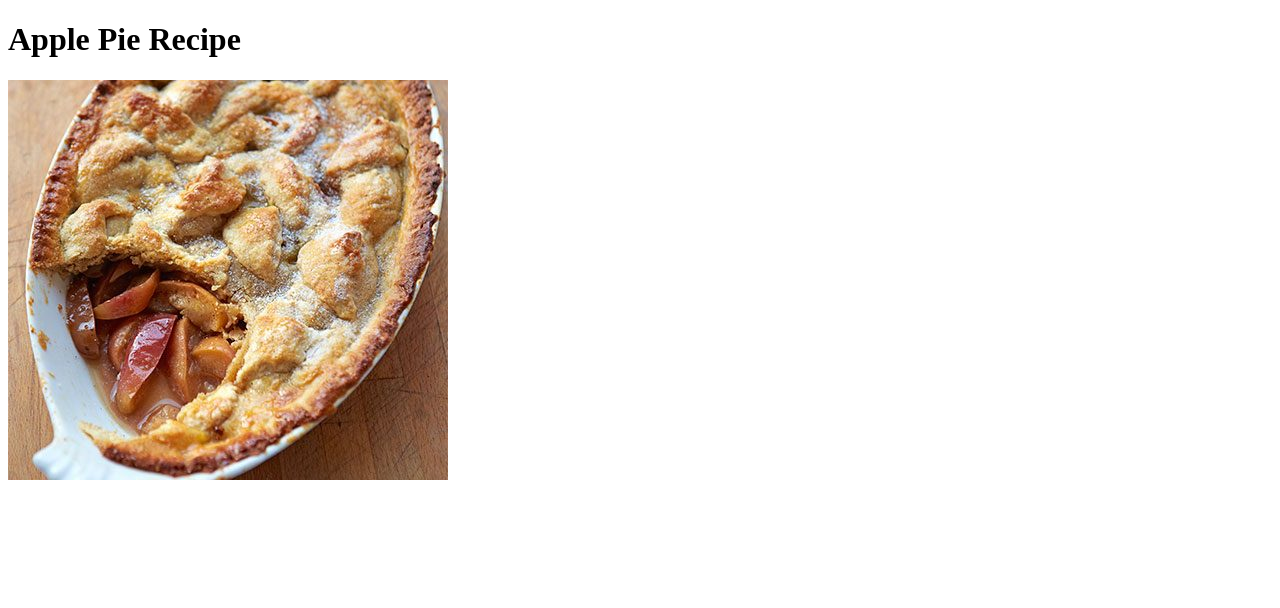
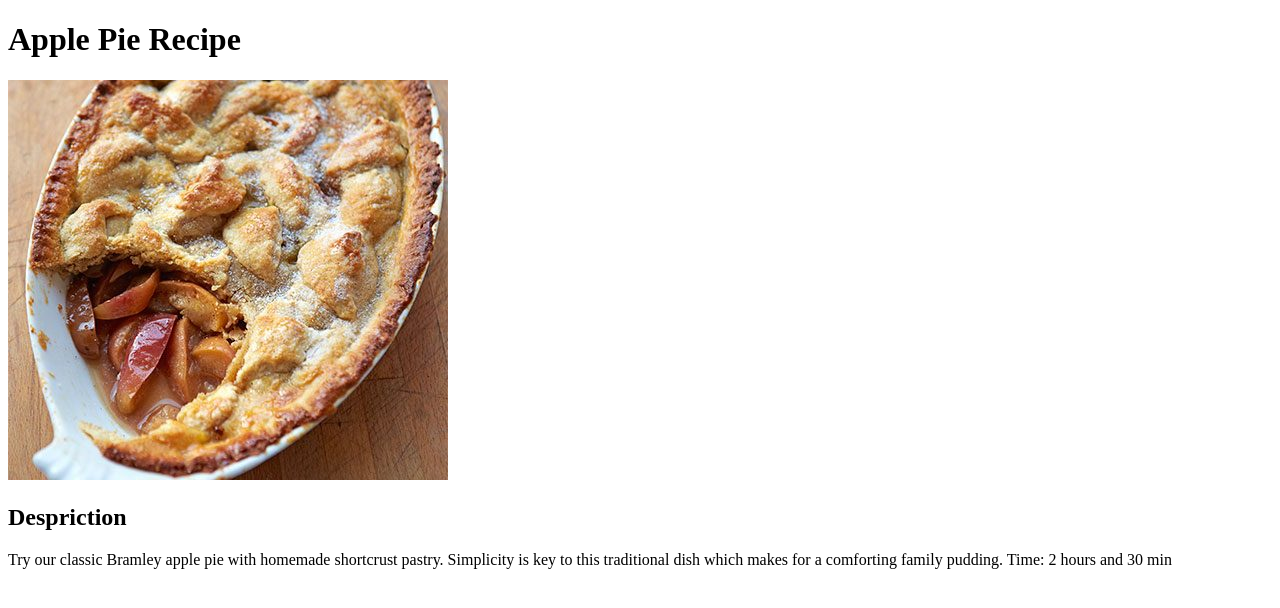
Before and after one commit to artorias79/odin-recipies, a plain HTML site: page recipies/apple-pie.html in a window 1280 px wide. Drawn offline with Linux system fonts and the light colour scheme.

Commit message:
fix the source of apple pie jpeg

```diff
--- a/recipies/apple-pie.html
+++ b/recipies/apple-pie.html
@@ -6,6 +6,9 @@
 </head>
 <body>
   <h1>Apple Pie Recipe</h1>
-	<img src="/images/apple-pie-0fb9ad7.jpg" alt="apple pie">
+	<img src="../images/apple-pie-0fb9ad7.jpg" alt="apple pie">
+	<h2>Despriction</h2>
+	<p>Try our classic Bramley apple pie with homemade shortcrust pastry. Simplicity is key to this traditional dish which
+	makes for a comforting family pudding. Time: 2 hours and 30 min</p>
 </body>
 </html>
```
